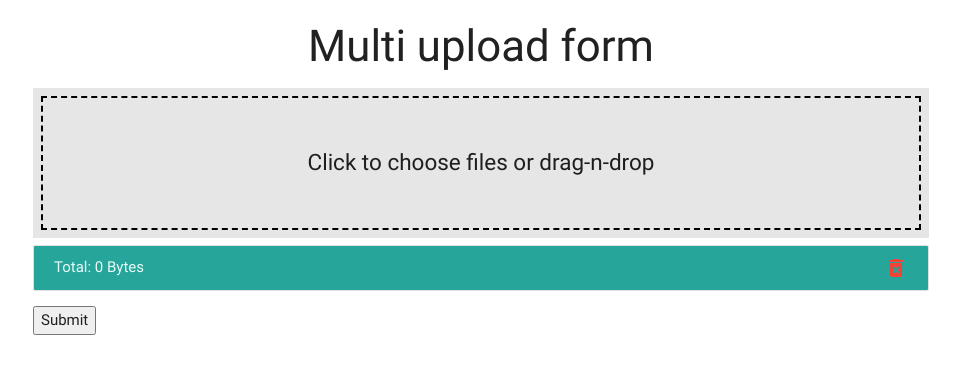
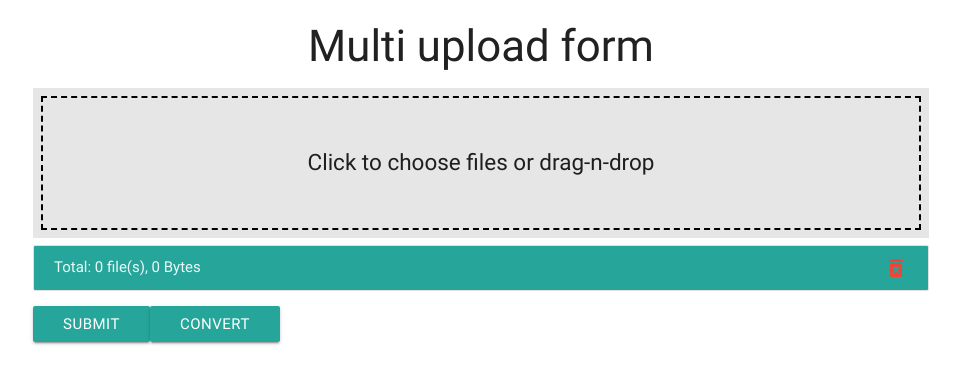
Before and after one commit to slavabez/NodeReactPlayground, a React (Create React App) app in the folder client/: page / in a window 1280 px wide. Shown: the top 384 px of the page, without its empty margins (159-1119 px from the left). Built offline with nearby package versions, Linux system fonts and the light colour scheme.

Commit message:
Added the compression npm package, need to add the convert functionality

```diff
--- a/client/package.json
+++ b/client/package.json
@@ -4,6 +4,7 @@
   "private": true,
   "dependencies": {
     "axios": "^0.17.1",
+    "image-compressor.js": "^1.0.0",
     "materialize-css": "^0.100.2",
     "promise-file-reader": "^1.0.0",
     "prop-types": "^15.6.0",
--- a/client/src/components/BetterUploadForm.js
+++ b/client/src/components/BetterUploadForm.js
@@ -1,6 +1,6 @@
 import React, {Component} from 'react';
 import PropTypes from 'prop-types';
-// import PromiseFileReader from 'promise-file-reader';
+import ImageCompressor from 'image-compressor.js';
 import axios from 'axios';
 
 const inputFieldStyles = {
@@ -59,19 +59,6 @@ export default class BetterUploadForm extends Component {
 
     handleSubmit = async () => {
         // Prepare files for upload by converting from binary images to URLs
-        /*const results = await Promise.all(
-            this.state.filesSelected.map(
-                // noinspection BadExpressionStatementJS
-                async (file) => {
-                    return {
-                        data_uri: await PromiseFileReader.readAsDataURL(file),
-                        name: file.name,
-                        type: file.type,
-                        size: file.size
-                    };
-                }
-            )
-        );*/
         const formData = new FormData();
         // Add all files to the form
         this.state.filesSelected.forEach((file) => {
@@ -82,6 +69,10 @@ export default class BetterUploadForm extends Component {
         };
         const response = await axios.post('/api/file', formData, requestConfig);
         console.log(response);
+
+    };
+
+    handleConvert = async (e) => {
 
     };
 
@@ -153,6 +144,7 @@ export default class BetterUploadForm extends Component {
                     <input
                         style={inputFieldStyles}
                         type="file"
+                        accept="image/*"
                         multiple={this.props.isMultiFile}
                         onDragEnter={this.addHighlight}
                         onDragExit={this.removeHighlight}
@@ -165,7 +157,7 @@ export default class BetterUploadForm extends Component {
                 <ul className="collection">
                     {collectionItems}
                     <li className="collection-item active" style={listStyles}>
-                        Total: {formatBytes(totalSize)}
+                        Total: {this.state.filesSelected.length} file(s), {formatBytes(totalSize)}
                         <i
                             className="material-icons red-text"
                             style={{cursor: 'pointer'}}
@@ -175,7 +167,8 @@ export default class BetterUploadForm extends Component {
                         </i>
                     </li>
                 </ul>
-                <button type='click' onClick={this.handleSubmit}>Submit</button>
+                <a className="waves-effect waves-light btn" onClick={this.handleSubmit}>Submit</a>
+                <a className="waves-effect waves-light btn" type='click' onClick={this.handleConvert}>Convert</a>
             </div>
         );
     };
```
Also changed, not shown: 1 other file (tests, documents, lock files or other folders).
